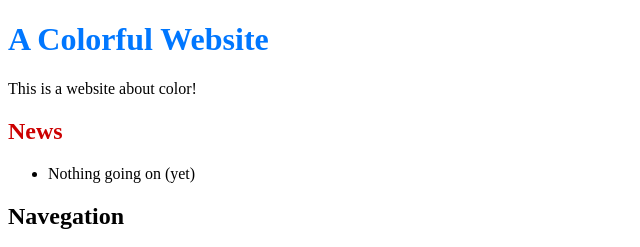
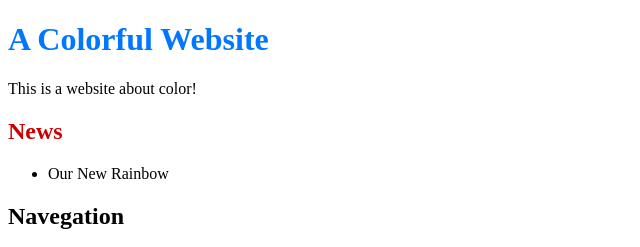
Before and after one commit to Mjds1/mygit3, a plain HTML site: page index.html in a window 1280 px wide. Shown: the top 247 px of the page, 0-640 px from the left. Drawn offline with Linux system fonts and the light colour scheme.

Commit message:
Add news item for rainbow

```diff
--- a/index.html
+++ b/index.html
@@ -10,7 +10,7 @@
             <p>This is a website about color!</p>
             <h2 style="color: #C00">News</h2>
             <ul>
-                <li>Nothing going on (yet)</li>
+                <li><a hre="rainbow.html">Our New Rainbow</a></li>
             </ul>
             <h2>Navegation</h2>
             <ul>
```
